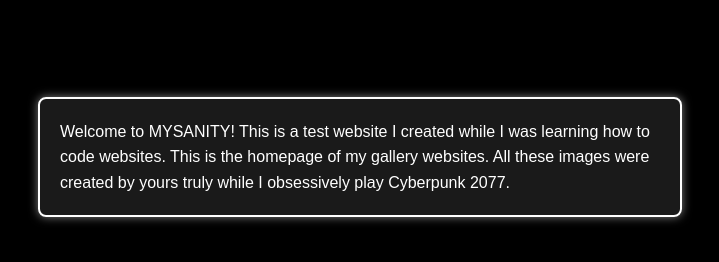
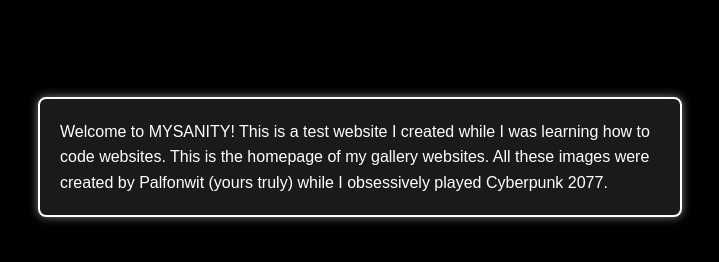
Before and after one commit to Palfonwit/MYSANITY-Homepage, a plain HTML site: page index.html in a window 1280 px wide. Shown: the part 348-610 px from the top of the page, without its empty margins (280-999 px from the left). Drawn offline with Linux system fonts and the light colour scheme; a web font is replaced by a local one.

Commit message:
update 1

```diff
--- a/index.html
+++ b/index.html
@@ -117,7 +117,7 @@
     </nav>
 
     <div class="text-box">
-        Welcome to MYSANITY! This is a test website I created while I was learning how to code websites. This is the homepage of my gallery websites. All these images were created by yours truly while I obsessively play Cyberpunk 2077.
+        Welcome to MYSANITY! This is a test website I created while I was learning how to code websites. This is the homepage of my gallery websites. All these images were created by Palfonwit (yours truly) while I obsessively played Cyberpunk 2077.
     </div>
 </div>
 
```
